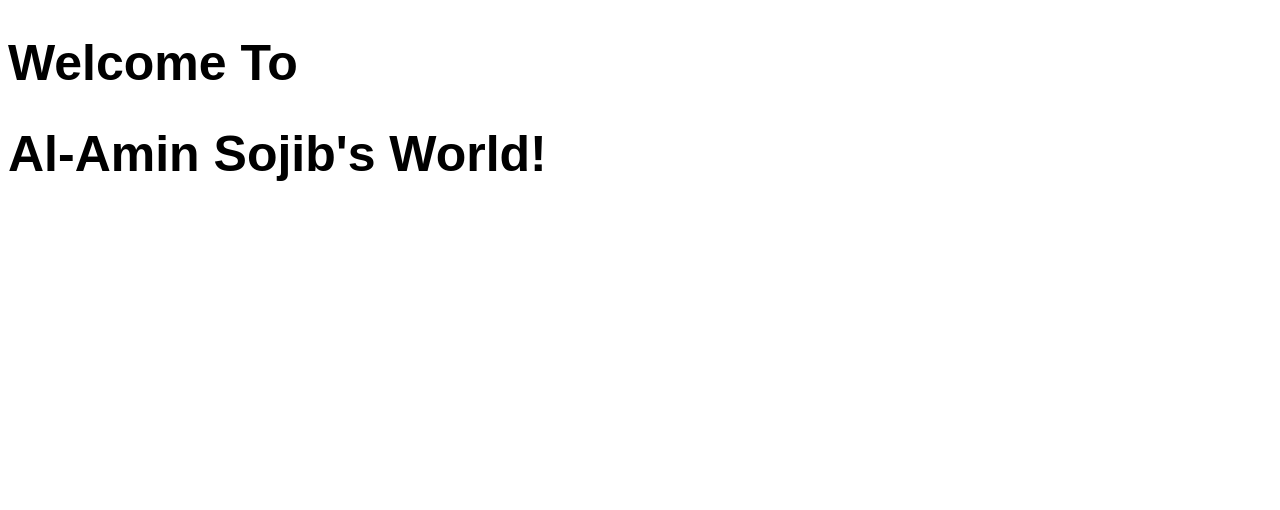
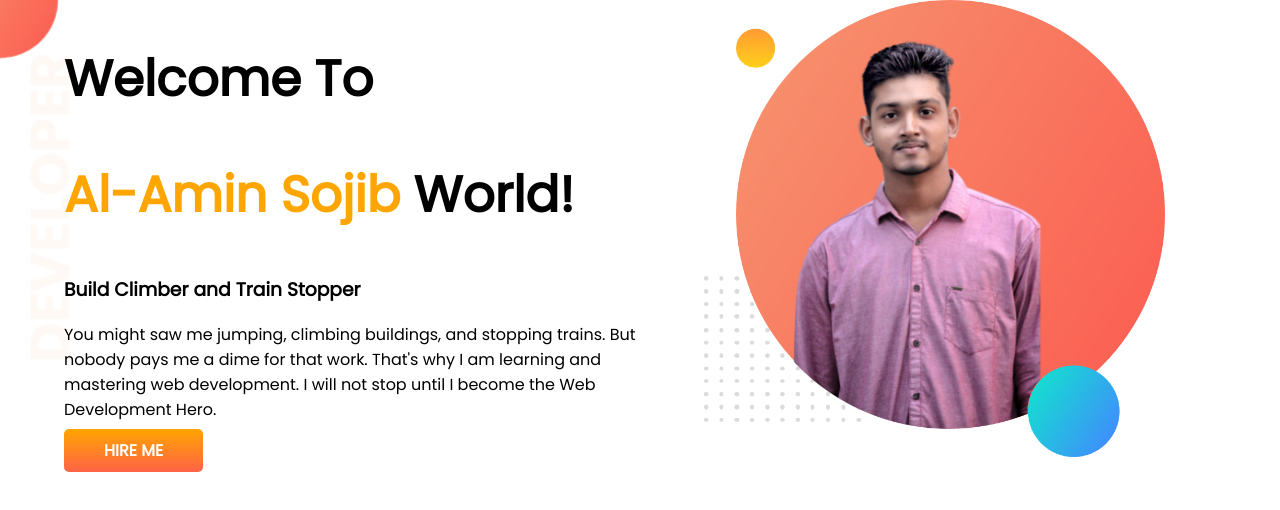
Before and after one commit to Alamin934/developer-portfolio, a plain HTML site: page index.html in a window 1280 px wide. Drawn offline with Linux system fonts and the light colour scheme.

Commit message:
added top banner part

```diff
--- a/index.html
+++ b/index.html
@@ -1,17 +1,34 @@
 <!DOCTYPE html>
 <html lang="en">
+
 <head>
     <meta charset="UTF-8">
     <meta http-equiv="X-UA-Compatible" content="IE=edge">
     <meta name="viewport" content="width=device-width, initial-scale=1.0">
-    <title>Al-Amin's Portfolio</title>
-    <!-- <link rel="preconnect" href="https://fonts.googleapis.com">
+    <title>Al-Amin Portfolio</title>
+    <link rel="preconnect" href="https://fonts.googleapis.com">
     <link rel="preconnect" href="https://fonts.gstatic.com" crossorigin>
-    <link href="https://fonts.googleapis.com/css2?family=Poppins&display=swap" rel="stylesheet"> -->
+    <link href="https://fonts.googleapis.com/css2?family=Poppins&display=swap" rel="stylesheet">
     <link rel="stylesheet" href="style.css">
 </head>
+
 <body>
-    <h1>Welcome To</h1>
-    <h1>Al-Amin Sojib's World!</h1>
+    <section id="top-banner">
+        <div class="half-width">
+            <h1>Welcome To</h1>
+            <h1><span class="orange-color">Al-Amin Sojib </span>World!</h1>
+            <h3>Build Climber and Train Stopper</h3>
+            <p>You might saw me jumping, climbing buildings, and stopping trains. But nobody pays me a dime for that
+                work.
+                That's why I am learning and mastering web development. I will not stop until I become the Web
+                Development
+                Hero.</p>
+            <a class="link-button" target="_blank" href="https://www.linkedin.com/in/al-amin-40a29315b/">HIRE ME</a>
+        </div>
+        <div class="half-width">
+            <img src="images/alamin.png" alt="MyPhoto">
+        </div>
+    </section>
 </body>
+
 </html>
--- a/style.css
+++ b/style.css
@@ -1,6 +1,32 @@
 body{
     font-family: 'Poppins', sans-serif;
+    margin: 0;
 }
 h1{
     font-size: 50px;
 }
+.orange-color{
+    color: orange;
+}
+section{
+    display: flex;
+}
+.half-width{
+    width: 50%;
+    padding-left: 5%;
+}
+.half-width img{
+    width: 80%;
+}
+.link-button{
+    text-decoration: none;
+    font-weight: bold;
+    background-image: linear-gradient(orange, tomato);
+    padding: 10px 40px;
+    color: #fff;
+    border-radius: 5px;
+}
+#top-banner{
+    background-image: url(images/top-banner.png);
+    background-repeat: no-repeat;
+}
```
Also changed, not shown: images/dream-bg.png (added), images/exp-bg.png (added), images/top-banner.png (added).
